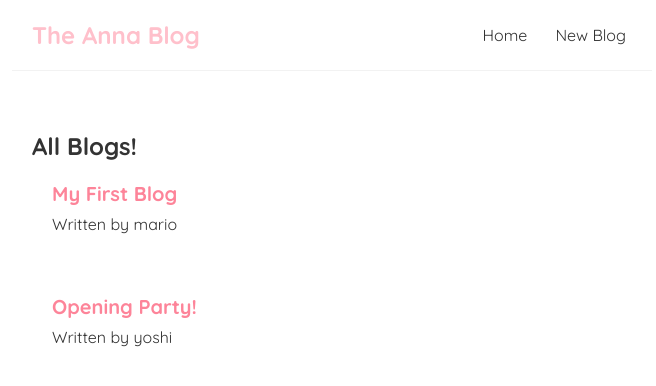
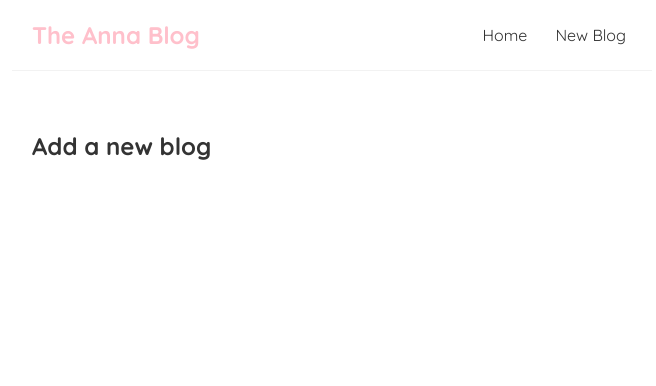
Before and after one commit to AnnaManoleLNU/react, a React (Create React App) app in the folder my-first-react-app/: page /create in a window 1280 px wide. Shown: the top 386 px of the page, without its empty margins (308-964 px from the left). Built offline with nearby package versions, Linux system fonts and the light colour scheme; data requests are answered from the project's data file; the HTML template or start-up script is replaced by a standard one.

Commit message:
Use the Link

```diff
--- a/my-first-react-app/package.json
+++ b/my-first-react-app/package.json
@@ -8,6 +8,7 @@
     "@testing-library/user-event": "^13.5.0",
     "react": "^18.2.0",
     "react-dom": "^18.2.0",
+    "react-router-dom": "^5.3.4",
     "react-scripts": "5.0.1",
     "web-vitals": "^2.1.4"
   },
--- a/my-first-react-app/src/App.js
+++ b/my-first-react-app/src/App.js
@@ -1,5 +1,7 @@
 import Navbar from './Navbar';
 import Home from './Home';
+import Create from './Create';
+import { BrowserRouter as Router, Route, Switch } from 'react-router-dom';
 
 // has to start with a capital letter
 // not a function, but a component
@@ -8,12 +10,21 @@
 function App() {
   // you can write any valid JS before you return the JSX template
   return (
-    <div className="App">
+    <Router>
+      <div className="App">
         <Navbar />
-      <div className="content">
-        <Home />
+        <div className="content">
+          <Switch>
+            <Route exact path="/">
+              <Home/>
+            </Route>
+            <Route exact path="/create">
+              <Create/>
+            </Route>
+          </Switch>
+        </div>
       </div>
-    </div>
+    </Router>
   );
 }
 
--- /dev/null
+++ b/my-first-react-app/src/Create.js
@@ -0,0 +1,9 @@
+const Create = () => {
+  return (
+    <div className="create">
+      <h2>Add a new blog</h2>
+    </div>
+   );
+}
+
+export default Create;
--- a/my-first-react-app/src/Navbar.js
+++ b/my-first-react-app/src/Navbar.js
@@ -1,10 +1,11 @@
+import { Link } from 'react-router-dom'
 const Navbar = () => {
   return (
     <nav className="navbar">
     <h1>The Anna Blog</h1>
     <div className="links">
-      <a href="/">Home</a>
-      <a href="/create">New Blog</a>
+      <Link to="/">Home</Link>
+      <Link to="/create">New Blog</Link>
     </div>
     </nav>
   );
```
Also changed, not shown: 1 other file (tests, documents, lock files or other folders).
